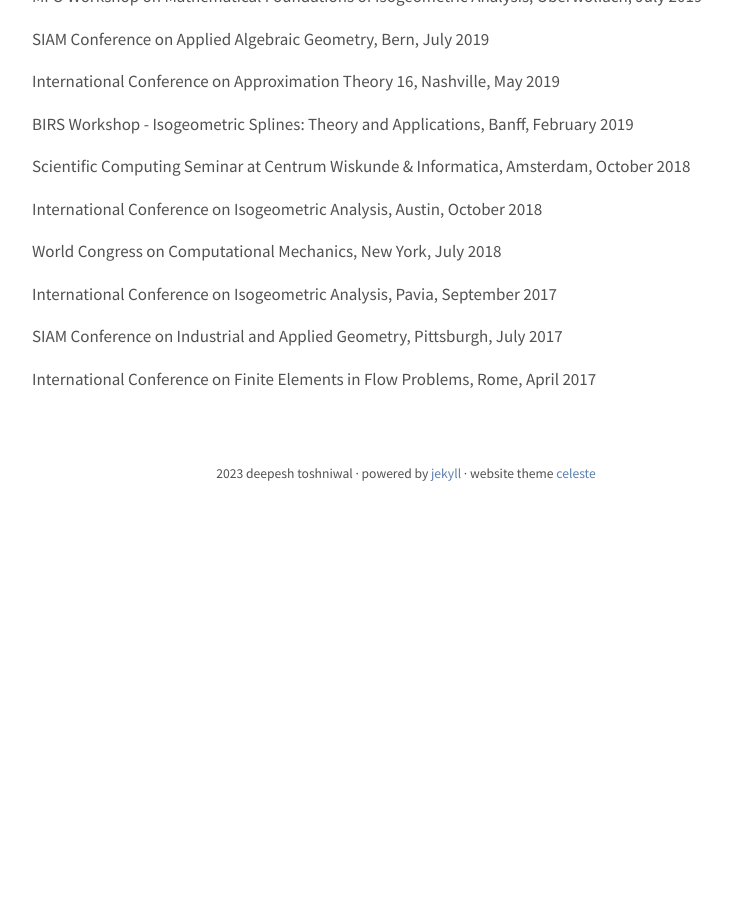
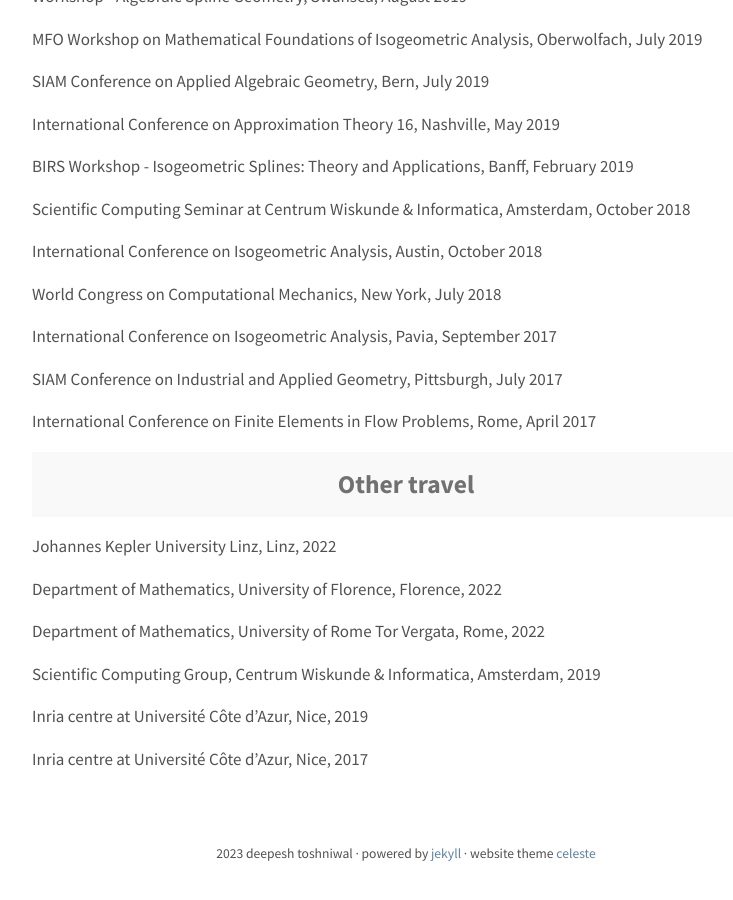
Before and after one commit to dtoshniwal/dtoshniwal.github.io, a Jekyll site: the page built from travel.md, in a window 1280 px wide and 900 px high, scrolled down 1155 px. Shown: the whole window, without its empty margins (234-967 px from the left). Built offline with Jekyll 4.4.1, drawn with Linux system fonts in a browser that asks for light colours; before the commit the page ends 1675 px from its top, so only the background shows below that; some of the changed text lies outside the part shown.

Commit message:
Update conferences

```diff
--- a/travel.md
+++ b/travel.md
@@ -34,7 +34,7 @@
 <br>
 
 
-<h2 class="message" align="center">Upcoming</h2>
+<h2 class="message" align="center">Upcoming conferences</h2>
 
 [Advances in Computational Mechanics](https://sites.google.com/usacm.org/acm2023), Austin, October 2023
 
@@ -44,7 +44,9 @@
 
 [International Conference on Approximation Theory and Beyond](https://my.vanderbilt.edu/nashville2023/), Nashville, (postponed to) May 2023
 
-<h2 class="message" align="center">Past (2017 onwards)</h2>
+[SIAM Computational Science and Engineering](https://www.siam.org/conferences/cm/conference/cse23), Amsterdam, February 2023
+
+<h2 class="message" align="center">Past conferences (2017 onwards)</h2>
 
 International Conference on Isogeometric Analysis, Banff, November 2022
 <!--http://iga2022.usacm.org/)-->
@@ -92,3 +94,17 @@
 SIAM Conference on Industrial and Applied Geometry, Pittsburgh, July 2017
 
 International Conference on Finite Elements in Flow Problems, Rome, April 2017
+
+<h2 class="message" align="center">Other travel</h2>
+
+Johannes Kepler University Linz, Linz, 2022
+
+Department of Mathematics, University of Florence, Florence, 2022
+
+Department of Mathematics, University of Rome Tor Vergata, Rome, 2022
+
+Scientific Computing Group, Centrum Wiskunde & Informatica, Amsterdam, 2019
+
+Inria centre at Université Côte d'Azur, Nice, 2019
+
+Inria centre at Université Côte d'Azur, Nice, 2017
```
